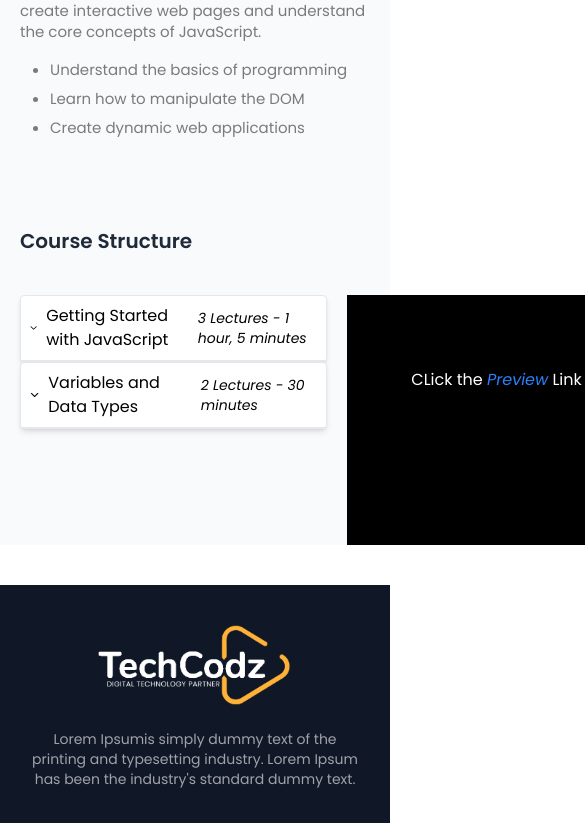
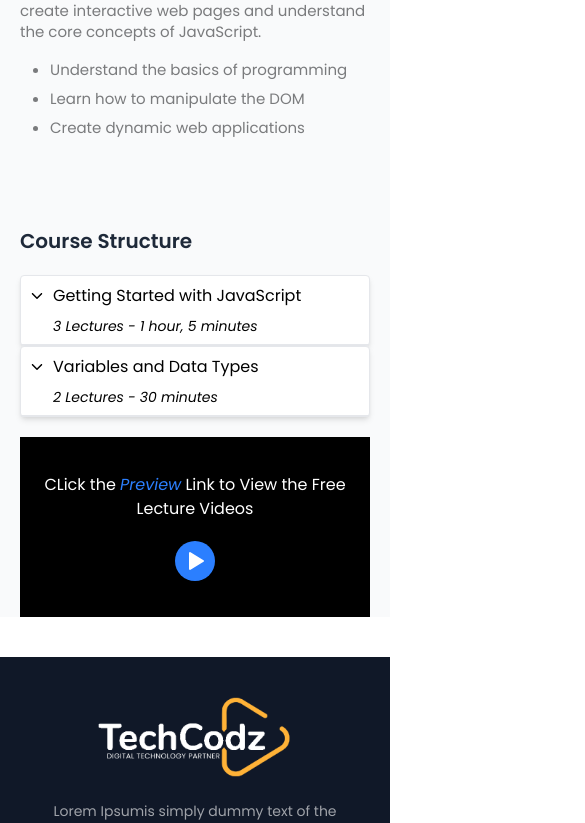
Before and after one commit to fmfahath/tech_codz_lms, a React (Vite) app in the folder client/: page /course/605c72efb3f1c2b1f8e4e1a1 in a window 390 px wide. Shown: the part 1162-1985 px from the top of the page, 585 px wide, since content can reach past the window. Built offline with nearby package versions, Linux system fonts and the light colour scheme.

Commit message:
client -- mobile responsive added in CourseDetails.jsx

```diff
--- a/client/src/pages/student/CourseDetails.jsx
+++ b/client/src/pages/student/CourseDetails.jsx
@@ -68,7 +68,7 @@ const CourseDetails = () => {
     return (
         <div className='w-full min-h-screen px-5 md:px-30 pt-[20%] md:pt-[10%] mb-10 bg-gray-50'>
             {/* course heading card */}
-            <div className='w-full flex flex-col md:flex-row justify-start gap-5 py-4 px-6 bg-white rounded-md shadow-lg'>
+            <div className='w-full flex flex-col md:flex-row justify-start gap-5 py-4 px-6 bg-lue rounded-md shadow-lg'>
                 <div className=''>
                     <img className=' md:max-w-[350px] rounded-md' src={courseData?.courseThumbnail} alt="course-thubmnail" />
                 </div>
@@ -112,30 +112,30 @@ const CourseDetails = () => {
 
             {/* course structure */}
             <div className=''>
-                <p className='text-xl font-semibold text-gray-800 mb-10'>Course Structure</p>
-                <div className='flex justify-between gap-5'>
+                <p className='text-xl font-semibold text-gray-800 mb-5 md:mb-10'>Course Structure</p>
+                <div className='flex flex-col md:flex-row justify-between gap-5'>
                     {/* chapter */}
                     <div className='flex-1'>
                         {courseData?.courseContent?.map((chapter, index) => (
                             <div key={index} className=' bg-white border border-gray-200 rounded shadow-md'>
-                                <div className='flex items-center justify-between gap-2 p-2 border-b border-gray-200 cursor-pointer' onClick={(prev) => toggleSection(index)}>
+                                <div className='flex flex-col md:flex-row items-start md:items-center justify-between gap-2 p-2 border-b border-gray-200 cursor-pointer' onClick={(prev) => toggleSection(index)}>
                                     <div className='flex items-center gap-2'>
                                         <IoIosArrowDown className={`self-center transform transition-transform ${toggle[index] ? "rotate-180" : ""}`} />
                                         <p className=''>{chapter.chapterTitle}</p>
                                     </div>
                                     <div className='text-sm md:text-[14px] italic'>
-                                        <p>{`${chapter.chapterContent.length} Lectures -  ${calculateChapterDuration(chapter)}`}</p>
+                                        <p className='ml-6 md:ml-0'>{`${chapter.chapterContent.length} Lectures -  ${calculateChapterDuration(chapter)}`}</p>
                                     </div>
                                 </div>
                                 <div className={`px-2 ${toggle[index] ? "max-h-96" : "max-h-0"} overflow-hidden transition-all duration-300 ease-in-out`}>
                                     {
                                         chapter.chapterContent.map((chapterContent, i) => (
-                                            <div key={i} className={`flex gap-4 items-center justify-between text-sm md:text-[15px] font-light my-2 md:my-4`}>
+                                            <div key={i} className={`flex flex-col md:flex-row gap-4 items-start md:items-center justify-between text-sm md:text-[15px] font-light my-2 md:my-4`}>
                                                 <div className='flex gap-4 items-center justify-start ml-5'>
                                                     <MdOutlineSlowMotionVideo />
                                                     <p>{chapterContent.lectureTitle}</p>
                                                 </div>
-                                                <div className='flex gap-4 items-center justify-between'>
+                                                <div className='flex gap-4 items-center ml-auto justify-between'>
                                                     <Link onClick={() => setPlayerData(chapterContent.lectureUrl.split('/').pop())} className='text-blue-500 cursor-pointer italic'>{chapterContent.isPreviewFree && "Preview"}</Link>
                                                     <p className='text-gray-700 text-[13px] italic'>{humanizeDuration(chapterContent.lectureDuration * 60 * 1000, { units: ["h", "m"] })}</p>
                                                 </div>
@@ -150,9 +150,9 @@ const CourseDetails = () => {
                     {/* video player */}
                     <div className=''>
                         {playerData ? <YouTube videoId={playerData} opts={{ playerVars: { autoplay: 1 } }} iframeClassName='w-full aspect-video' /> :
-                            <div className='flex flex-col items-center justify-center gap-5 bg-black min-w-[550px]  min-h-[250px] text-white'>
+                            <div className='flex flex-col items-center justify-center gap-5 bg-black w-full md:min-w-[550px] h-[180px] md:min-h-[250px] text-white'>
                                 <p className='text-center'>CLick the <span className='text-blue-500 italic'>Preview</span> Link to View the Free Lecture Videos</p>
-                                <TbPlayerPlayFilled className='w-15 h-15 bg-blue-500 hover:bg-blue-400 rounded-full p-2 cursor-pointer ' onClick={() => setPlayerData(courseData?.courseContent[0]?.chapterContent[0]?.lectureUrl.split('/').pop())} />
+                                <TbPlayerPlayFilled className='w-10 h-10 md:w-15 md:h-15 bg-blue-500 hover:bg-blue-400 rounded-full p-2 cursor-pointer ' onClick={() => setPlayerData(courseData?.courseContent[0]?.chapterContent[0]?.lectureUrl.split('/').pop())} />
                             </div>
                         }
                     </div>
```
